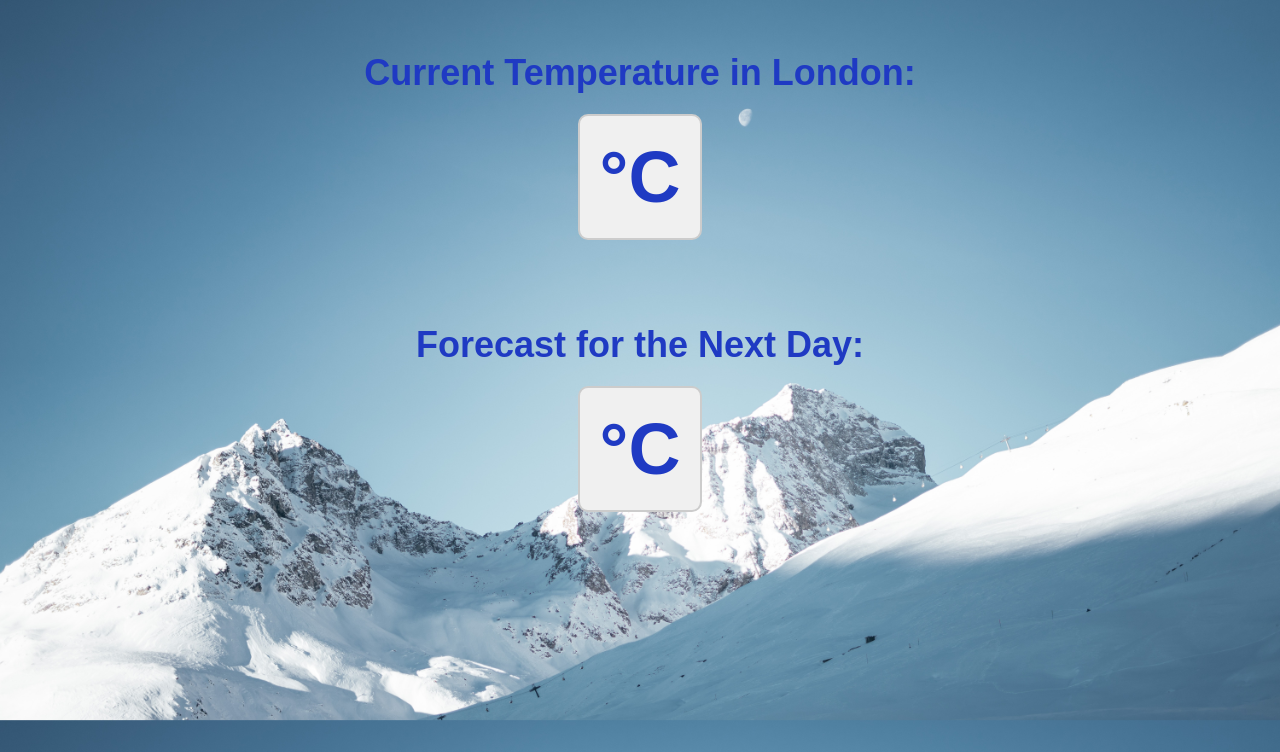
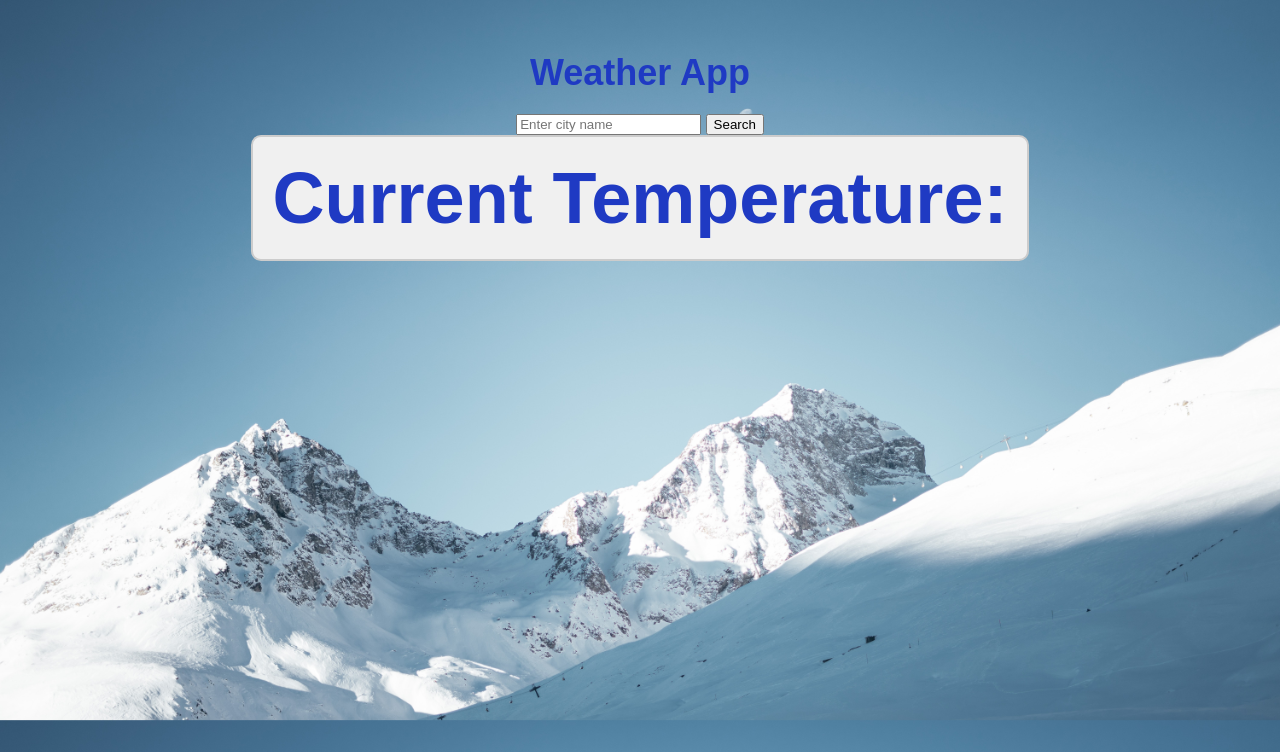
Before and after one commit to Mohamed-Arif/Weather-App, a Flask app: page / in a window 1280 px wide. Shown: the top 752 px of the page. Run offline with Flask 3, Linux system fonts and the light colour scheme; data that the repository does not hold is empty.

Commit message:
Implemented the search feature.

```diff
--- a/app.py
+++ b/app.py
@@ -1,3 +1,29 @@
+import requests
+from flask import Flask, render_template, request
+
+app = Flask(__name__)
+
+API_KEY = '7d2ccf162636befe1223b1483251a6ab'
+
+@app.route('/', methods=['GET', 'POST'])
+def index():
+    if request.method == 'POST':
+        city = request.form['cityInput']
+        weather_url = f'https://api.openweathermap.org/data/2.5/weather?q={city}&appid={API_KEY}&units=metric'
+
+        response = requests.get(weather_url)
+        data = response.json()
+        current_temperature = data['main']['temp']
+
+        return str(current_temperature)
+
+    return render_template('index.html')
+
+if __name__ == '__main__':
+    app.run(debug=True)
+
+
+
 # import requests
 # from flask import Flask, render_template
 
@@ -5,41 +31,22 @@
 
 # API_KEY = '7d2ccf162636befe1223b1483251a6ab'
 # city = 'London'
-# url = f'https://api.openweathermap.org/data/2.5/weather?q={city}&appid={API_KEY}&units=metric'
+# weather_url = f'https://api.openweathermap.org/data/2.5/weather?q={city}&appid={API_KEY}&units=metric'
+# forecast_url = f'https://api.openweathermap.org/data/2.5/forecast?q={city}&appid={API_KEY}&units=metric'
 
 # @app.route('/')
 # def index():
-#     response = requests.get(url)
-#     data = response.json()
-#     temperature = data['main']['temp']
-#     return render_template('index.html', temperature=temperature)
+#     # Get the current weather data
+#     weather_response = requests.get(weather_url)
+#     weather_data = weather_response.json()
+#     current_temperature = weather_data['main']['temp']
+
+#     # Get the forecast data for the next day
+#     forecast_response = requests.get(forecast_url)
+#     forecast_data = forecast_response.json()
+#     next_day_forecast = forecast_data['list'][8]['main']['temp']
+
+#     return render_template('index.html', current_temperature=current_temperature, next_day_forecast=next_day_forecast)
 
 # if __name__ == '__main__':
 #     app.run(debug=True)
-
-import requests
-from flask import Flask, render_template
-
-app = Flask(__name__)
-
-API_KEY = '7d2ccf162636befe1223b1483251a6ab'
-city = 'London'
-weather_url = f'https://api.openweathermap.org/data/2.5/weather?q={city}&appid={API_KEY}&units=metric'
-forecast_url = f'https://api.openweathermap.org/data/2.5/forecast?q={city}&appid={API_KEY}&units=metric'
-
-@app.route('/')
-def index():
-    # Get the current weather data
-    weather_response = requests.get(weather_url)
-    weather_data = weather_response.json()
-    current_temperature = weather_data['main']['temp']
-
-    # Get the forecast data for the next day
-    forecast_response = requests.get(forecast_url)
-    forecast_data = forecast_response.json()
-    next_day_forecast = forecast_data['list'][8]['main']['temp']
-
-    return render_template('index.html', current_temperature=current_temperature, next_day_forecast=next_day_forecast)
-
-if __name__ == '__main__':
-    app.run(debug=True)
--- a/static/style.css
+++ b/static/style.css
@@ -5,8 +5,6 @@
     background-image: url("../static/ASCO8059.JPG");
     background-size: cover;
 }
-
-
 
 /* Center the container and add some padding */
 .container {
@@ -22,16 +20,18 @@
     margin-bottom: 20px;
 }
 
+/* Style the background and border of the temperature */
 h2 {
     font-size: 72px;
     margin-top: 0;
-}
-
-/* Style the background and border of the temperature */
-h2 {
     background-color: #f0f0f0;
     border-radius: 10px;
     border: 2px solid #ccc;
     padding: 20px;
     display: inline-block;
 }
+
+/* Additional styling for the temperature display */
+#currentTemperature {
+    font-size: 48px;
+}
--- a/templates/index.html
+++ b/templates/index.html
@@ -6,12 +6,47 @@
 </head>
 <body>
     <div class="container">
-        <h1>Current Temperature in London:</h1>
-        <h2>{{ current_temperature }}°C</h2>
+        <h1>Weather App</h1>
+        <form id="cityForm">
+            <input type="text" id="cityInput" placeholder="Enter city name" />
+            <button type="submit">Search</button>
+        </form>
+        <!-- Weather information display area -->
+        <div id="weatherInfo">
+            <h2>Current Temperature:</h2>
+            <p id="currentTemperature"></p>
+        </div>
+    </div>
 
-        <h1>Forecast for the Next Day:</h1>
-        <h2>{{ next_day_forecast }}°C</h2>
-    </div>
+    <!-- Add the JavaScript code here -->
+    <script>
+        const cityForm = document.getElementById('cityForm');
+        const cityInput = document.getElementById('cityInput');
+        const currentTemperature = document.getElementById('currentTemperature');
+
+        cityForm.addEventListener('submit', (e) => {
+            e.preventDefault(); // Prevent default form submission behavior
+
+            // Make a POST request to the server with the entered city
+            fetch('/', {
+                method: 'POST',
+                headers: {
+                    'Content-Type': 'application/x-www-form-urlencoded',
+                },
+                body: `cityInput=${cityInput.value}`,
+            })
+                .then((response) => response.text())
+                .then((data) => {
+                    // Update the current temperature on the page
+                    currentTemperature.textContent = `${data}°C`;
+                })
+                .catch((error) => {
+                    console.error('Error:', error);
+                });
+
+            // Clear the input field
+            cityInput.value = '';
+        });
+    </script>
 </body>
-
 </html>
```
